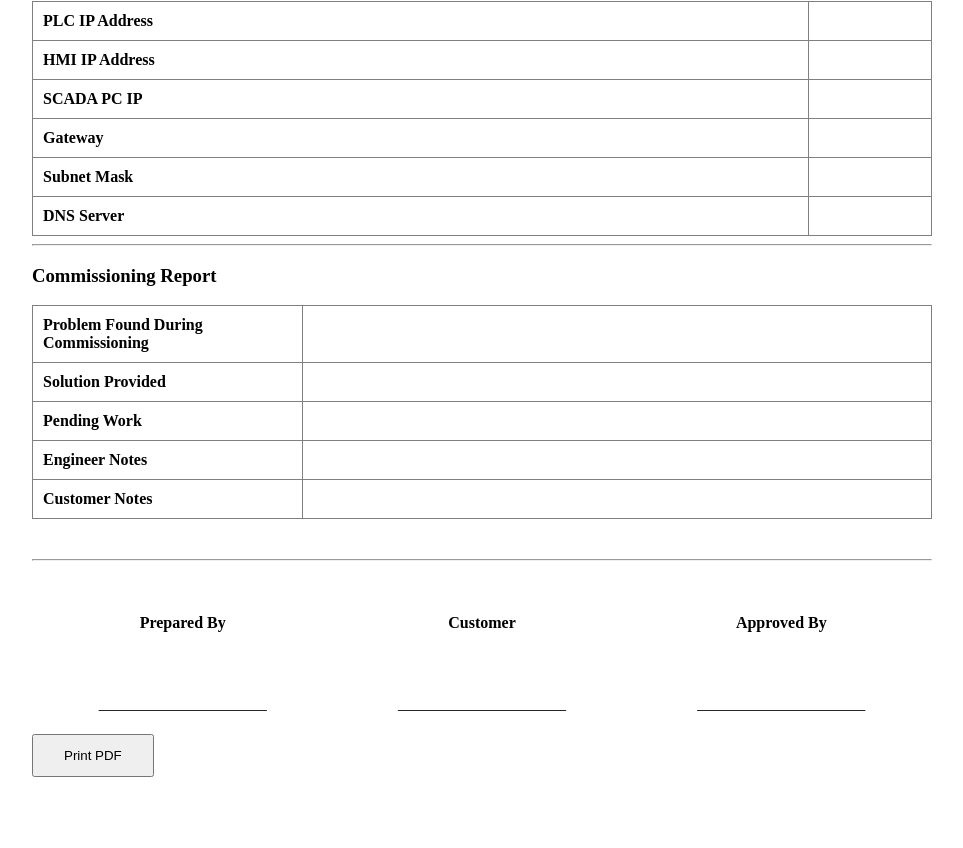
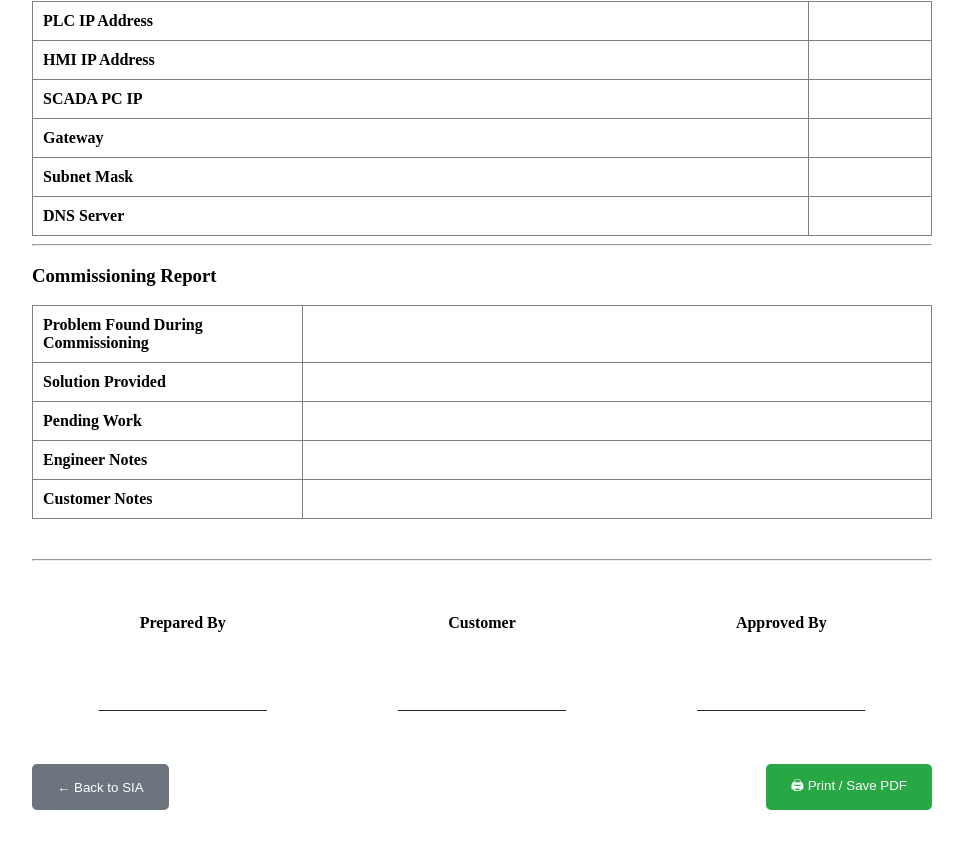
Before and after one commit to SnehalBagal/sia-frontend, a React (Vite) app: page /project-handover-report in a window 1280 px wide. Shown: the part 1600-2448 px from the top of the page, without its empty margins (158-1121 px from the left). Built offline with nearby package versions, Linux system fonts and the light colour scheme.

Commit message:
Added back navigation to Project Handover Report

```diff
--- a/src/pages/ProjectHandoverReport.jsx
+++ b/src/pages/ProjectHandoverReport.jsx
@@ -1,11 +1,12 @@
 import logo from "../assets/logo.png";
-import { useLocation } from "react-router-dom";
+import { useLocation, useNavigate } from "react-router-dom";
 
 export default function ProjectHandoverReport() {
 
 
     const location = useLocation();
     const data = location.state || {};
+    const navigate = useNavigate();
 
     return (
 
@@ -455,15 +456,43 @@ export default function ProjectHandoverReport() {
 
             <br />
 
-            <button
-                onClick={() => window.print()}
+            <div
                 style={{
-                    padding: "12px 30px",
-                    cursor: "pointer"
+                    display: "flex",
+                    justifyContent: "space-between",
+                    marginTop: "30px"
                 }}
             >
-                Print PDF
-            </button>
+
+                <button
+                    onClick={() => navigate("/project-handover")}
+                    style={{
+                        padding: "12px 25px",
+                        background: "#6c757d",
+                        color: "white",
+                        border: "none",
+                        borderRadius: "5px",
+                        cursor: "pointer"
+                    }}
+                >
+                    ← Back to SIA
+                </button>
+
+                <button
+                    onClick={() => window.print()}
+                    style={{
+                        padding: "12px 25px",
+                        background: "#28a745",
+                        color: "white",
+                        border: "none",
+                        borderRadius: "5px",
+                        cursor: "pointer"
+                    }}
+                >
+                    🖨 Print / Save PDF
+                </button>
+
+            </div>
 
         </div>
 
```
